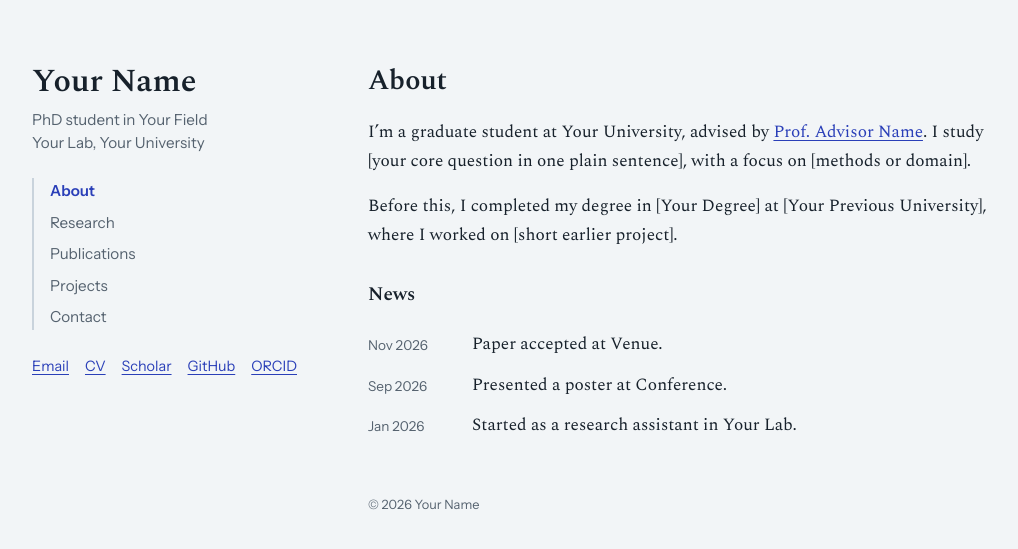
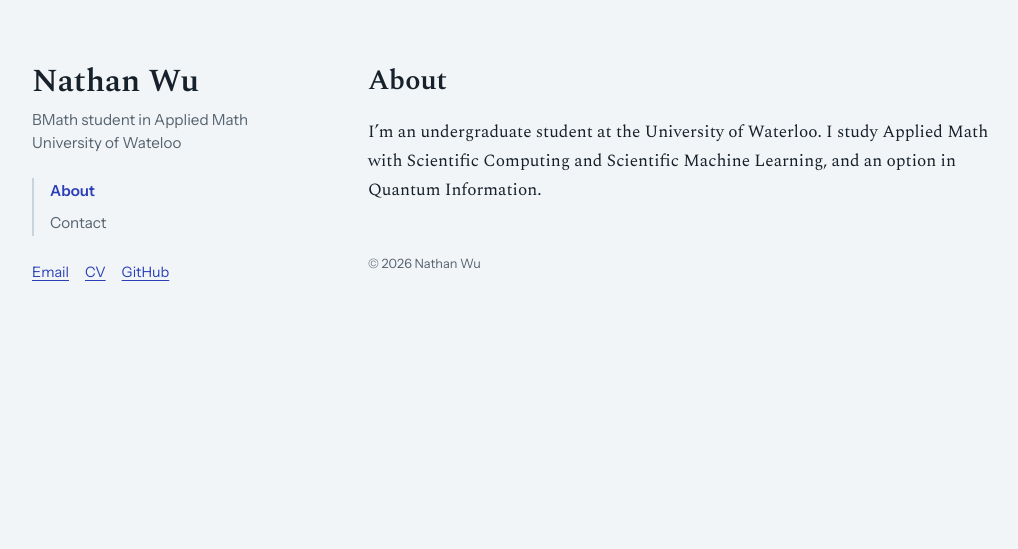
Before and after one commit to 1wunat2/1wunat2.github.io, a Jekyll site: the page built from about.md, in a window 1280 px wide. Shown: the top 549 px of the page, without its empty margins (104-1122 px from the left). Built offline with Jekyll 4.4.1, drawn with Linux system fonts in a browser that asks for light colours.

Commit message:
setup base site

```diff
--- a/_config.yml
+++ b/_config.yml
@@ -1,17 +1,17 @@
 # Site-wide settings. Edit these once; they appear on every page.
-title: Your Name
-description: Personal research website of Your Name, graduate student in Your Field.
-role: PhD student in Your Field
-affiliation: Your Lab, Your University
-email: you@university.edu
+title: Nathan Wu
+# description: Personal research website of Your Name, graduate student in Your Field.
+role: BMath student in Applied Math
+affiliation: University of Wateloo
+email: n4wu@uwaterloo.ca
 
 # Links shown under your name in the sidebar
 links:
-  - { label: Email,   url: "mailto:you@university.edu" }
+  - { label: Email,   url: "mailto:n4wu@uwaterloo.ca" }
   - { label: CV,      url: "/assets/cv.pdf" }
-  - { label: Scholar, url: "https://scholar.google.com/" }
-  - { label: GitHub,  url: "https://github.com/your-username" }
-  - { label: ORCID,   url: "https://orcid.org/" }
+  # - { label: Scholar, url: "https://scholar.google.com/" }
+  - { label: GitHub,  url: "https://github.com/1wunat2" }
+  # - { label: ORCID,   url: "https://orcid.org/" }
 
 # Leave blank for a user site (your-username.github.io).
 # For a project site, set to "/repo-name".
--- a/_data/home.yml
+++ b/_data/home.yml
@@ -3,7 +3,4 @@
 # Add a line to put a new page in the menu; delete a line to hide a page.
 # Pages not listed here still exist, they just aren't in the menu.
 - about.md
-- research.md
-- publications.md
-- projects.md
 - contact.md
--- a/about.md
+++ b/about.md
@@ -4,14 +4,12 @@ title: About
 permalink: /
 ---
 
-I’m a graduate student at Your University, advised by [Prof. Advisor Name](#). I study [your core question in one plain sentence], with a focus on [methods or domain].
+I’m an undergraduate student at the University of Waterloo. I study Applied Math with Scientific Computing and Scientific Machine Learning, and an option in Quantum Information.
 
-Before this, I completed my degree in [Your Degree] at [Your Previous University], where I worked on [short earlier project].
-
-### News
+<!-- ### News
 
 <ul class="news">
   <li><span class="when">Nov 2026</span><span>Paper accepted at Venue.</span></li>
   <li><span class="when">Sep 2026</span><span>Presented a poster at Conference.</span></li>
   <li><span class="when">Jan 2026</span><span>Started as a research assistant in Your Lab.</span></li>
-</ul>
+</ul> -->
```
Also changed, not shown: contact.md (+1 -3 lines), templates/projects.md (renamed from projects.md), templates/publications.md (renamed from publications.md), templates/research.md (renamed from research.md), 1 other file.
